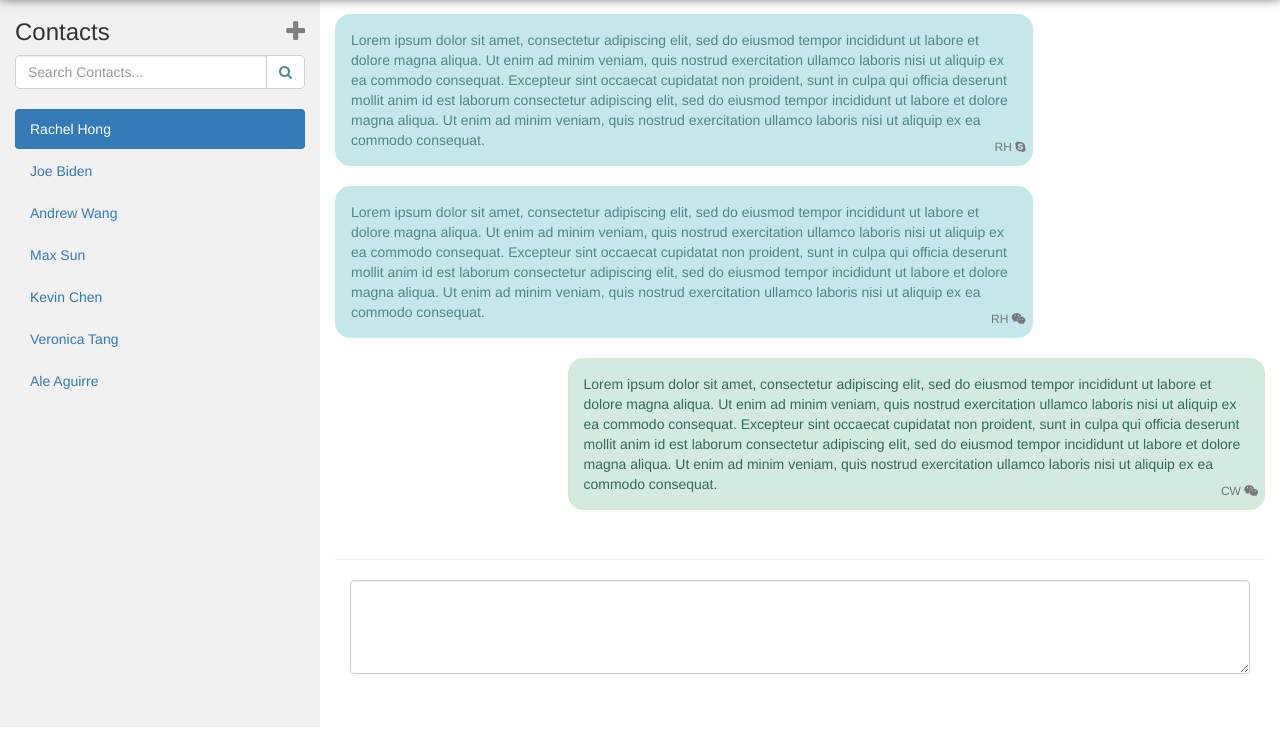
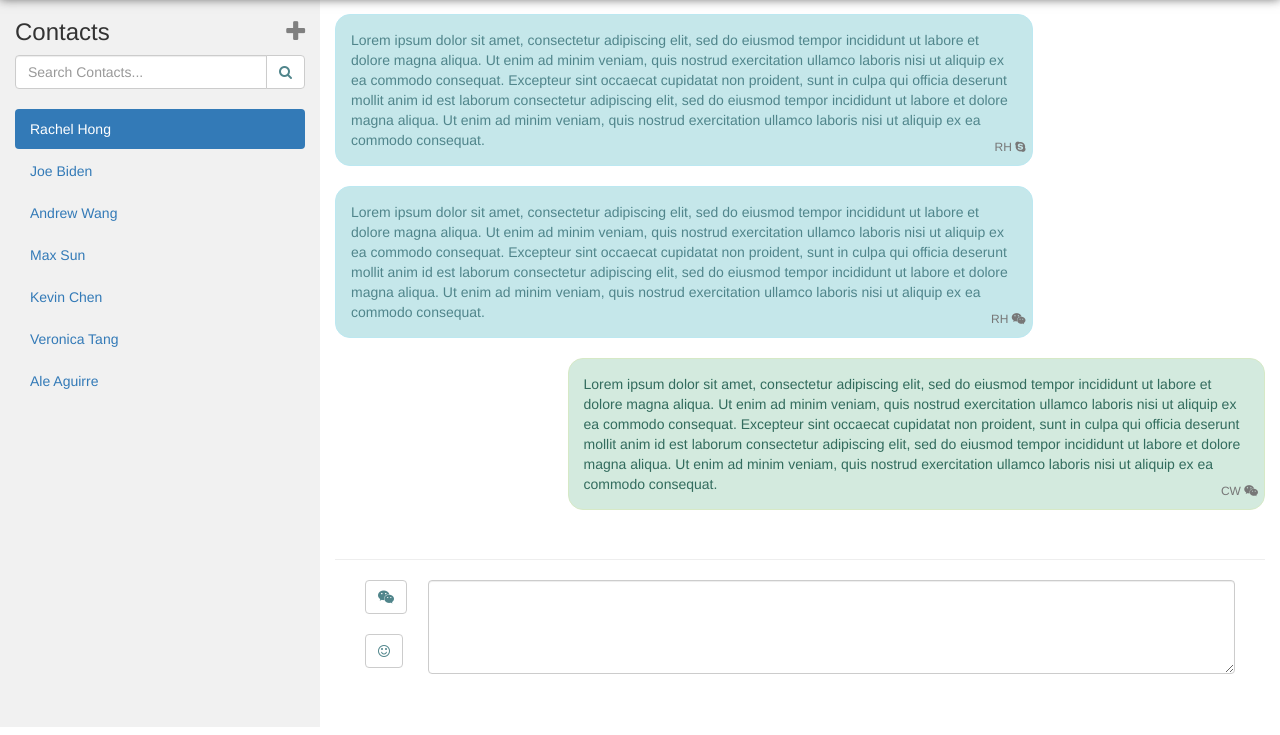
Before and after one commit to planet2bob/gather, a Flask app: page / in a window 1280 px wide. Shown: the part 65-800 px from the top of the page. Run offline with Flask 2, Linux system fonts and the light colour scheme; some libraries are stand-ins or nearby versions.

Commit message:
platform and emoji buttons added

```diff
--- a/server/html/index.html
+++ b/server/html/index.html
@@ -41,7 +41,7 @@
 
         <ul class="dropdown-menu dropdown-menu-right" aria-labelledby="settings">
           <li><a href="#">Accounts</a></li>
-          <li><a href="#"><span class="fa fa-plus pull-right" ></span></a></li>
+          <li><a href="#" class="pull-right">Add an account </small><span class="fa fa-plus" ></span></a></li>
           <li><a href="#">Other settings</a></li>
 
           <li role="separator" class="divider"></li>
@@ -116,11 +116,51 @@
       <hr>
 
       <div class="container-fluid">
-        <form role="form">
-          <div class="form-group">
-            <textarea class="form-control" rows="4" required></textarea>
+
+        <div class="col-sm-1" style="width: 7%">
+
+          <div class="dropup">
+            <button class="btn btn-default dropdown-toggle" type="button" id="platform" data-toggle="dropdown" aria-haspopup="true" aria-expanded="true">
+              <span class="fa fa-wechat"></span>
+            </button>
+
+            <ul class="dropdown-menu" aria-labelledby="platform" id="platform-dropdown">
+
+              <li><a href="#"><span class="fa fa-wechat"></span></a></li>
+              <li><a href="#"><span class="fa fa-skype"></span></a></li>
+              <li><a href="#"><span class="fa fa-slack"></span></a></li>
+              <li><a href="#"><span class="fa fa-whatsapp"></span></a></li>
+
+            </ul>
           </div>
-        </form>
+
+          <br>
+
+          <div class="dropup">
+            <button class="btn btn-default dropdown-toggle" type="button" id="emoji" data-toggle="dropdown" aria-haspopup="true" aria-expanded="true">
+              <span class="fa fa-smile-o"></span>
+            </button>
+
+            <ul class="dropdown-menu" aria-labelledby="emoji" id="emoji-dropdown">
+
+              <li><a href="#"><span class="fa fa-smile-o"></span></a></li>
+              <li><a href="#"><span class="fa fa-meh-o"></span></a></li>
+              <li><a href="#"><span class="fa fa-frown-o"></span></a></li>
+              <li><a href="#"><span class="fa fa-heart-o"></span></a></li>
+
+            </ul>
+          </div>
+
+        </div>
+
+        <div class="col-sm-11" style="width: 93%">
+          <form role="form">
+            <div class="form-group">
+                <textarea class="form-control" rows="4" required></textarea>
+            </div>
+          </form>
+        </div>
+
       </div>
 
     </div>
--- a/server/static/css/index.css
+++ b/server/static/css/index.css
@@ -71,6 +71,14 @@ html, body {
   border-radius: 15px;
 }
 
+#platform-dropdown {
+  height: 20vh;
+}
+
+#emoji-dropdown {
+  height: 20vh;
+}
+
 #messages-box {
   padding-top: var(--standard-padding);
   height: 70vh;
```
